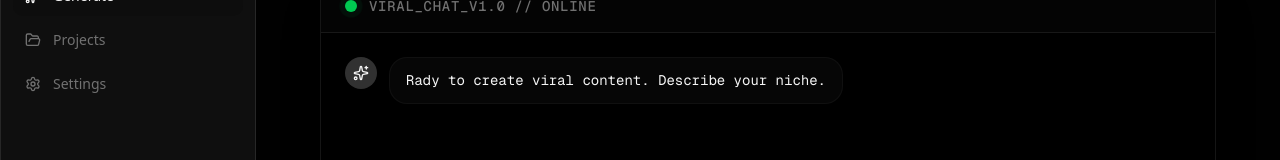
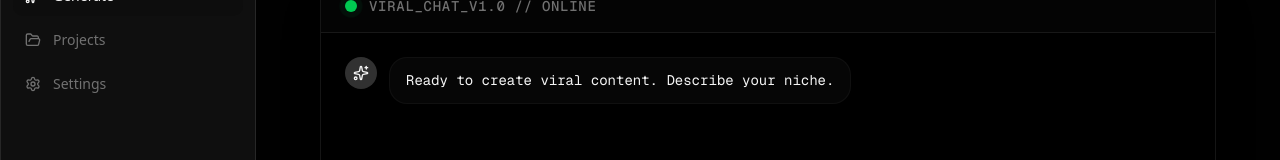
Before and after one commit to andreynaasulin-del/trendsynthesis, a Next.js app: page /generate in a window 1280 px wide. Shown: the part 149-309 px from the top of the page. Built offline with nearby package versions, Linux system fonts and the light colour scheme.

Commit message:
Fix: Remove conflicting typewriter effect to resolve streaming text duplication glitch

```diff
--- a/src/components/chat/ViralChat.tsx
+++ b/src/components/chat/ViralChat.tsx
@@ -130,7 +130,8 @@ const MessageBubble = ({
     }
 
     // Apply typewriter only to AI and only for the text part
-    const displayText = isUser ? rawText : useTypewriter(rawText, 15);
+    // STREAMING FIX: The stream itself acts as a typewriter. Using a hook here causes re-render glitches.
+    const displayText = rawText;
 
     return (
         <motion.div
```
